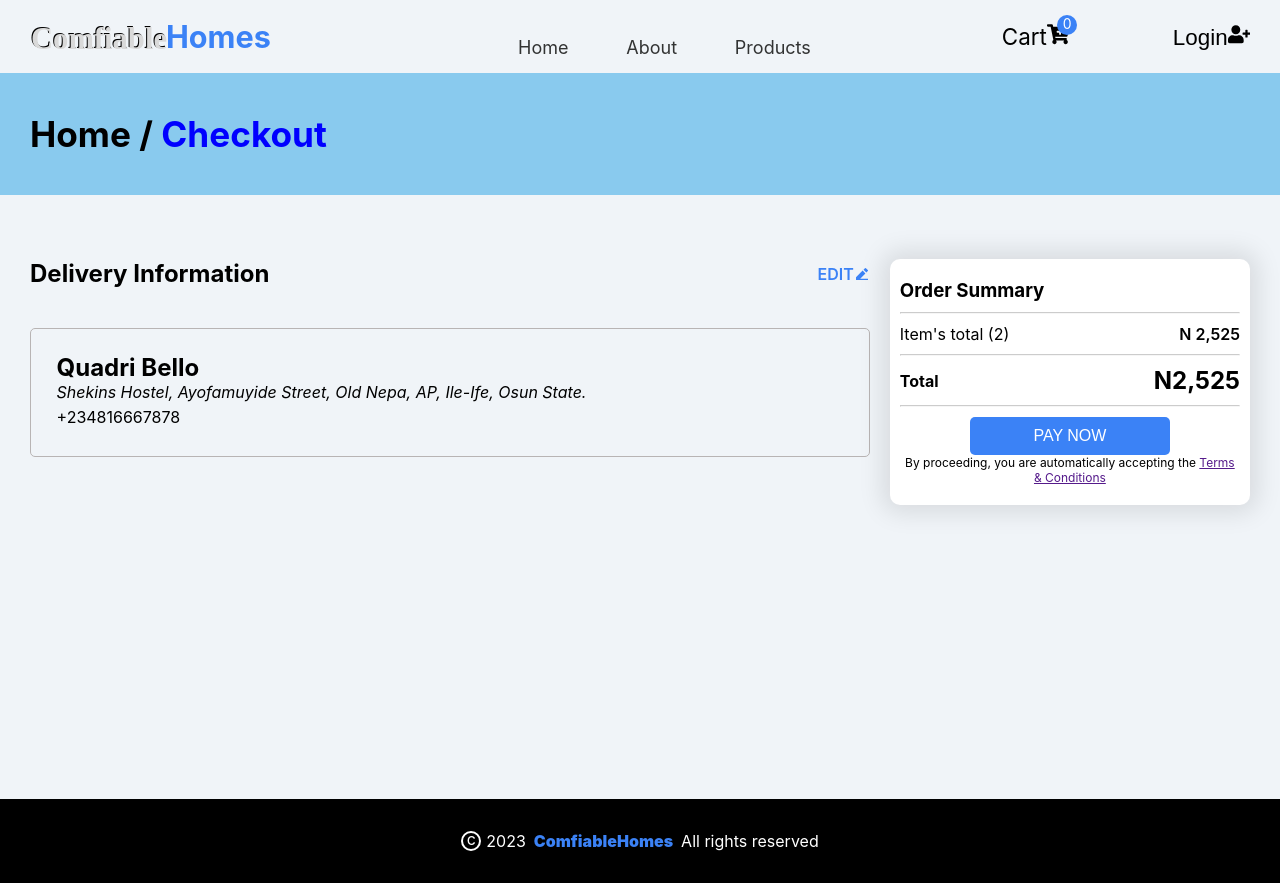
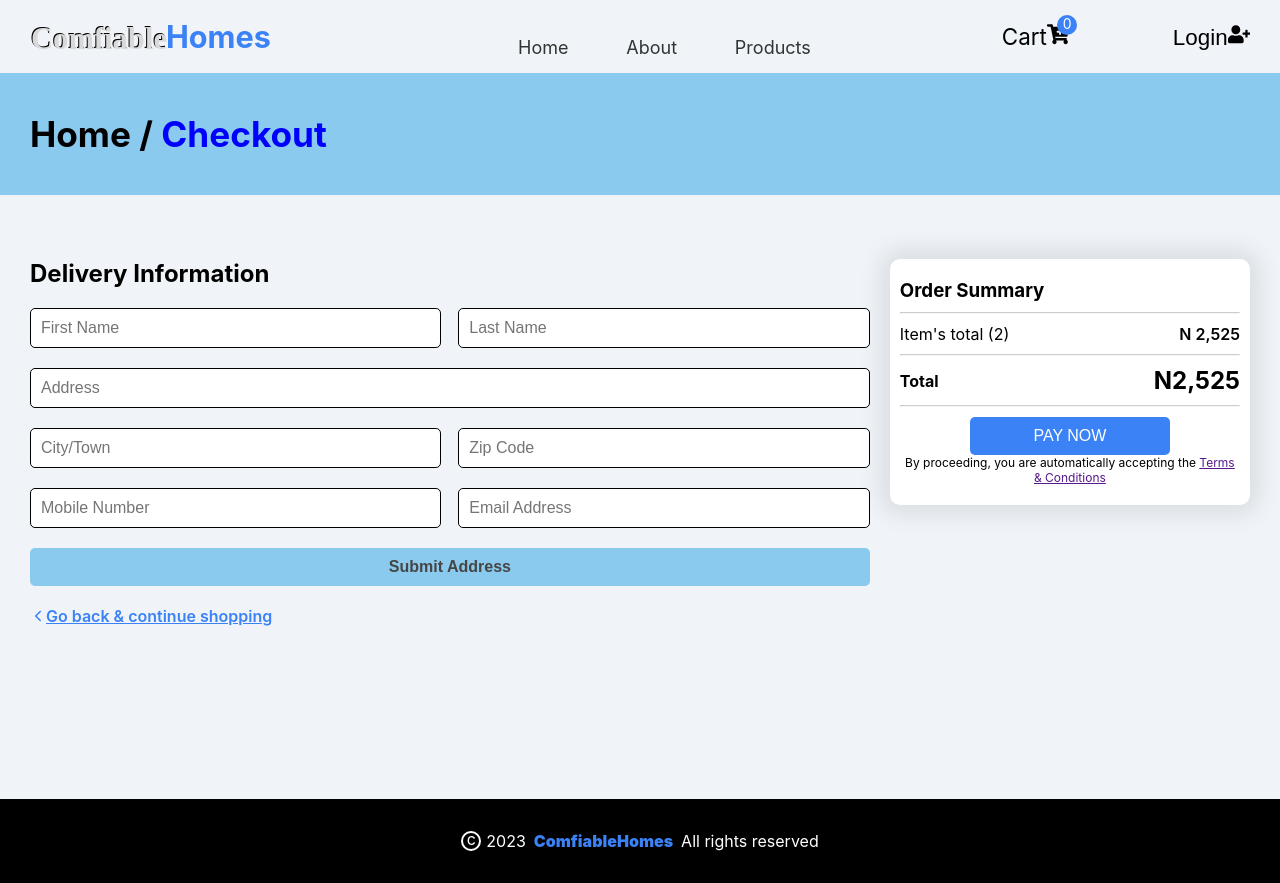
Before and after one commit to bezbrain/ComfiableHomes, a React (Vite) app: page /checkout in a window 1280 px wide. Built offline with nearby package versions, Linux system fonts and the light colour scheme; no server answers.

Commit message:
Add a link to navigate to product page

```diff
--- a/src/components/routes/checkout/deliveryInfo.jsx
+++ b/src/components/routes/checkout/deliveryInfo.jsx
@@ -1,6 +1,7 @@
 import React from "react";
 import "../../../styles/checkout/deliverInfo.css";
 import { RiEdit2Fill } from "react-icons/ri";
+import { IoIosArrowBack } from "react-icons/io";
 import { useCheckoutContext } from "../../../contexts/checkoutContext";
 import { CheckoutAddressInput, AddressHighlight } from "./";
 
@@ -19,6 +20,11 @@ const DeliveryInfo = () => {
       </div>
 
       {!editController ? <CheckoutAddressInput /> : <AddressHighlight />}
+
+      <a href="/products" className="go-to-product">
+        <IoIosArrowBack />
+        Go back & continue shopping
+      </a>
     </section>
   );
 };
--- a/src/contexts/checkoutContext.jsx
+++ b/src/contexts/checkoutContext.jsx
@@ -3,7 +3,7 @@ import React, { createContext, useContext, useState } from "react";
 const CheckoutContext = createContext();
 
 export const CheckoutProvider = ({ children }) => {
-  const [editController, setEditController] = useState(true);
+  const [editController, setEditController] = useState(false);
 
   return (
     <CheckoutContext.Provider value={{ editController }}>
--- a/src/styles/checkout/deliverInfo.css
+++ b/src/styles/checkout/deliverInfo.css
@@ -19,6 +19,13 @@
   cursor: pointer;
 }
 
+.go-to-product {
+  display: flex;
+  align-items: center;
+  color: var(--darkblue);
+  font-weight: 600;
+}
+
 @media screen and (max-width: 800px) {
   .checkout-section {
     width: 65%;
```
